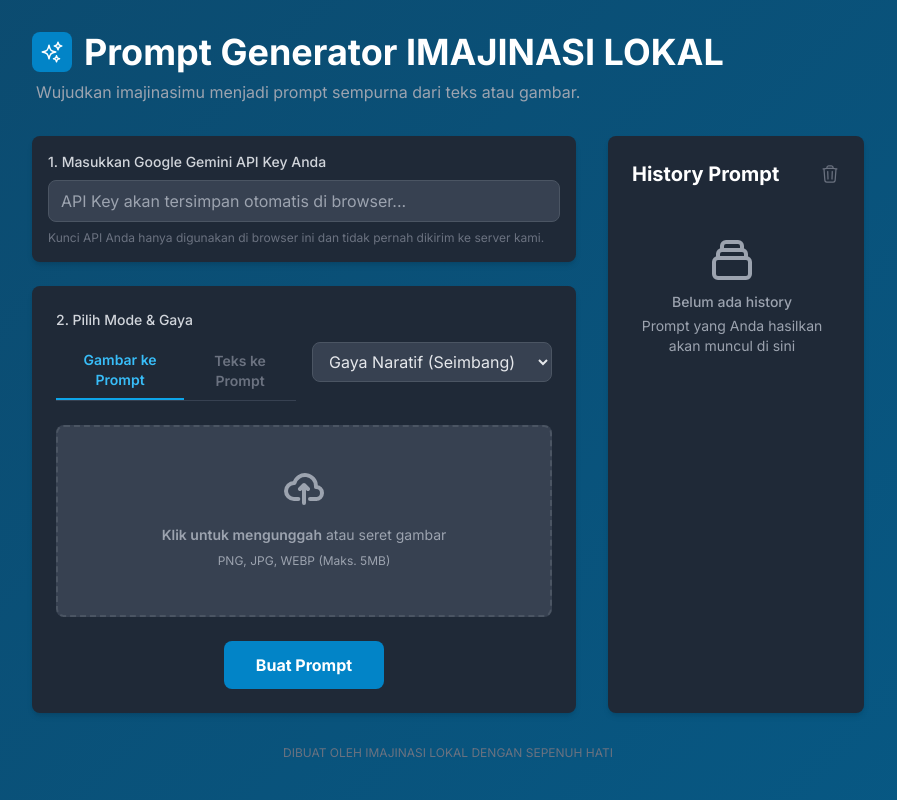
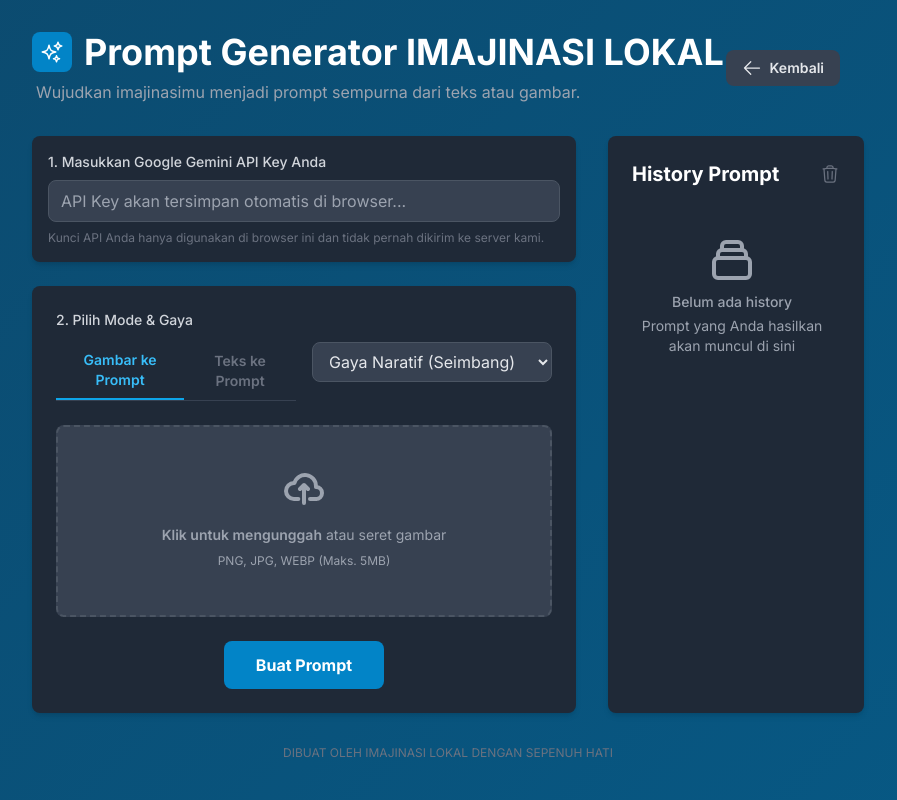
Before and after one commit to masmameh010/imajinasilokal1, a website: page prompt-generator-v2.html in a window 1280 px wide. Shown: the whole page, without its empty margins (192-1089 px from the left). Drawn offline with nearby package versions, Linux system fonts and the light colour scheme.

Commit message:
Update prompt-generator-v2.html

```diff
--- a/prompt-generator-v2.html
+++ b/prompt-generator-v2.html
@@ -152,9 +152,20 @@
                 </div>
                 <p class="text-gray-500 dark:text-gray-400 ml-1">Wujudkan imajinasimu menjadi prompt sempurna dari teks atau gambar.</p>
             </div>
-            <button id="theme-toggle" class="p-2 rounded-full hover:bg-gray-200 dark:hover:bg-gray-700 transition-colors">
-                <!-- Ikon akan diisi oleh JavaScript -->
-            </button>
+            <!-- PERUBAHAN: Menambahkan div untuk menampung tombol-tombol -->
+            <div class="flex items-center gap-2">
+                <!-- Tombol Kembali -->
+                <a href="index.html" class="flex items-center gap-2 text-sm bg-gray-200 dark:bg-gray-700 hover:bg-gray-300 dark:hover:bg-gray-600 text-gray-800 dark:text-gray-200 font-semibold py-2 px-4 rounded-lg transition-colors">
+                    <svg xmlns="http://www.w3.org/2000/svg" fill="none" viewBox="0 0 24 24" stroke-width="1.5" stroke="currentColor" class="w-5 h-5">
+                        <path stroke-linecap="round" stroke-linejoin="round" d="M10.5 19.5L3 12m0 0l7.5-7.5M3 12h18" />
+                    </svg>
+                    <span>Kembali</span>
+                </a>
+                <!-- Tombol Ganti Tema -->
+                <button id="theme-toggle" class="p-2 rounded-full hover:bg-gray-200 dark:hover:bg-gray-700 transition-colors">
+                    <!-- Ikon akan diisi oleh JavaScript -->
+                </button>
+            </div>
         </header>
 
         <div class="grid grid-cols-1 lg:grid-cols-3 gap-8">
```
